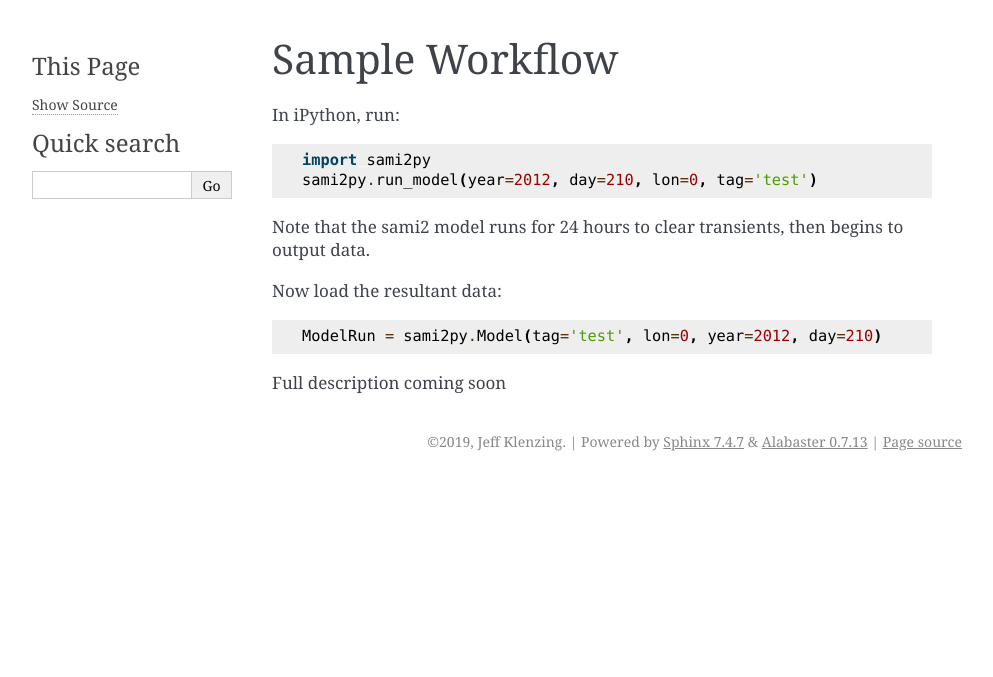
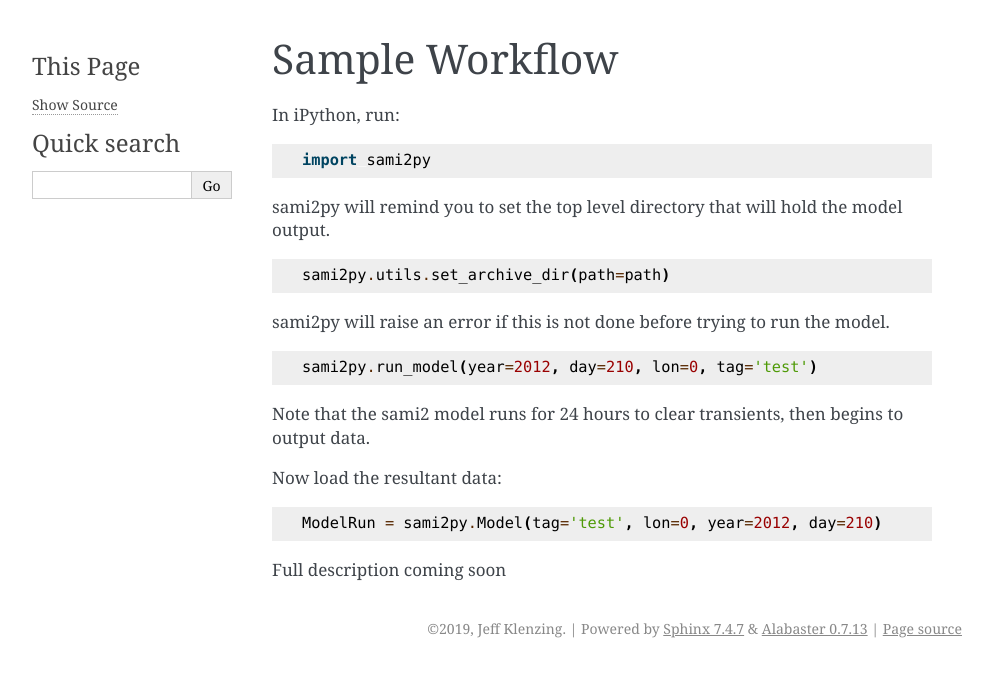
Before and after one commit to sami2py/sami2py, a Sphinx documentation site: the page built from docs/sample_workflow.rst, in a window 1280 px wide. Shown: the top 677 px of the page, without its empty margins (148-1141 px from the left). Built offline with Sphinx 7.4.7, drawn with Linux system fonts in a browser that asks for light colours; formulas are drawn with MathJax 3.

Commit message:
added archive path handling to sample workflow

```diff
--- a/docs/sample_workflow.rst
+++ b/docs/sample_workflow.rst
@@ -6,6 +6,17 @@ In iPython, run:
 .. code:: python
 
   import sami2py
+
+sami2py will remind you to set the top level directory that will hold the model output.
+
+.. code:: python
+
+  sami2py.utils.set_archive_dir(path=path)
+
+sami2py will raise an error if this is not done before trying to run the model.
+
+.. code:: python
+
   sami2py.run_model(year=2012, day=210, lon=0, tag='test')
 
 Note that the sami2 model runs for 24 hours to clear transients, then begins to output data.
```
